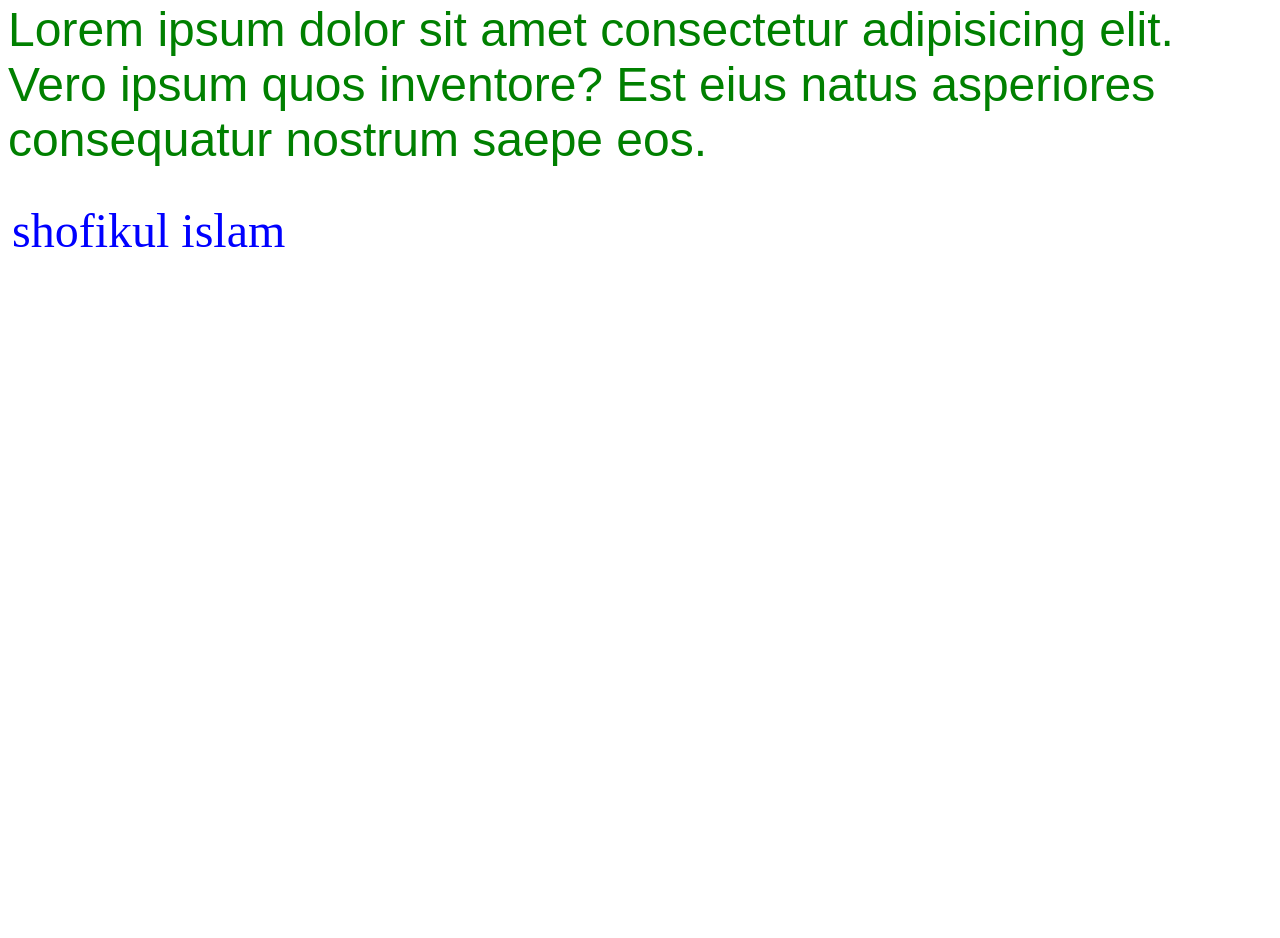
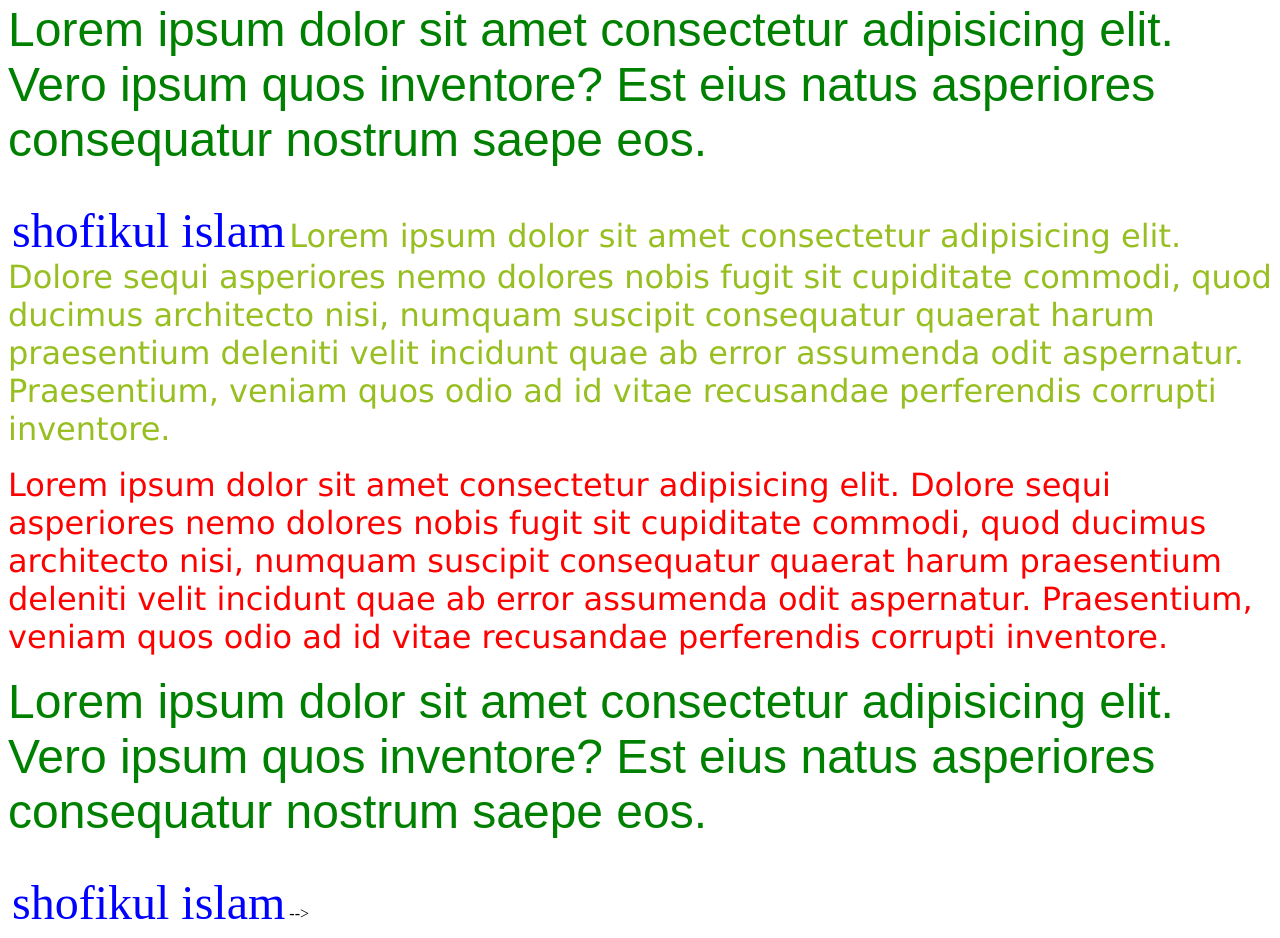
Before and after one commit to Shofikul2024/Marhaba-Javascripte-Maro-Thaba, a plain HTML site: page trial-webpage/bangla-pdf.html in a window 1280 px wide. Shown: the part 422-1360 px from the top of the page. Before the commit the page ends 800 px from the top, so only its background shows below. Drawn offline with Linux system fonts and the light colour scheme.

Commit message:
Marhaba-Javascripte-Maro-Thaba ,added  practice part   page

```diff
--- a/trial-webpage/bangla-pdf.html
+++ b/trial-webpage/bangla-pdf.html
@@ -130,3 +130,137 @@
 
 
 <br> -->
+
+<!-- <!DOCTYPE html>
+<html lang="en ">
+<head>
+
+
+<meta charsest="UTF-8">
+<meta name="viewport" content="width=device-width, initial-scale=1.0">
+<title>  Document</title>
+
+
+</head>
+
+
+<body>
+
+
+<!--
+    //  jekono   likher  font  change  korte  hole  <font>   ai tag ta use  korte hobe  and
+         ar   maje  font face ,  size ,color   bole   dite  hobe </font>  -->
+
+
+
+
+
+    <font face="verdana,Arial" size="6" color="#98bf21">  Lorem ipsum dolor sit amet consectetur adipisicing elit. Dolore sequi asperiores nemo dolores nobis fugit sit cupiditate commodi, quod ducimus architecto nisi, numquam suscipit consequatur quaerat harum praesentium deleniti velit incidunt quae ab error assumenda odit aspernatur. Praesentium, veniam quos odio ad id vitae recusandae perferendis corrupti inventore.
+   </font>
+
+
+
+
+   <br>
+   <br>
+
+    <font face="verdana,Arial" size="6" color="red">  Lorem ipsum dolor sit amet consectetur adipisicing elit. Dolore sequi asperiores nemo dolores nobis fugit sit cupiditate commodi, quod ducimus architecto nisi, numquam suscipit consequatur quaerat harum praesentium deleniti velit incidunt quae ab error assumenda odit aspernatur. Praesentium, veniam quos odio ad id vitae recusandae perferendis corrupti inventore.
+   </font>
+
+
+<br>
+
+<br>
+
+
+
+
+   <font face="arial" size="10" color="green">
+
+    Lorem ipsum dolor sit amet consectetur adipisicing elit. Vero ipsum quos inventore? Est eius natus asperiores consequatur nostrum saepe eos.
+
+   </font>
+
+
+
+   <br>
+
+   <br>
+
+
+   <br>
+<img src="/trial-webpage/webpage-pic/" alt="">
+
+
+
+
+   <font face="time new roman " size="20 "color="blue"  > shofikul islam</font>
+</body>
+
+</html>
+
+
+
+
+
+
+
+
+
+
+
+
+
+
+
+
+
+
+
+
+
+
+
+
+
+
+
+
+
+
+
+
+
+
+
+
+
+<!-- <!DOCTYPE html>
+<html lang="en">
+<head>
+    <meta charset="UTF-8">
+    <meta name="viewport" content="width=device-width, initial-scale=1.0">
+    <title>Document</title>
+</head>
+<body>
+    Lorem, ipsum dolor sit amet consectetur adipisicing elit. Fugiat, nostrum rem! Provident omnis eius eveniet obcaecati fugit velit, ab earum et nobis illum cupiditate dolorum consequuntur quam, facere in illo dicta! Ex fuga quaerat autem, neque eligendi nam temporibus libero, rem officiis, odio magnam. Ex pariatur alias ut odio asperiores quaerat libero molestias. Quisquam, quidem. Soluta rerum aliquam dolorum odit, labore alias ad quibusdam quod voluptatem facilis laboriosam!
+</body>
+</html>
+
+
+
+<br>
+
+<br>
+
+
+<br>
+
+
+<br>
+
+<br>
+
+
+<br> -->
+  -->
```
